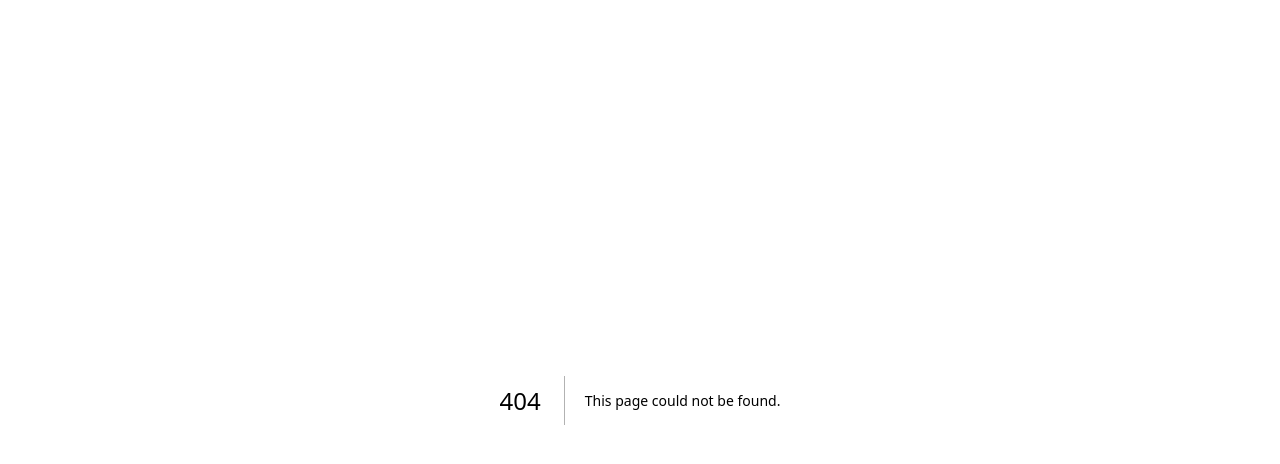
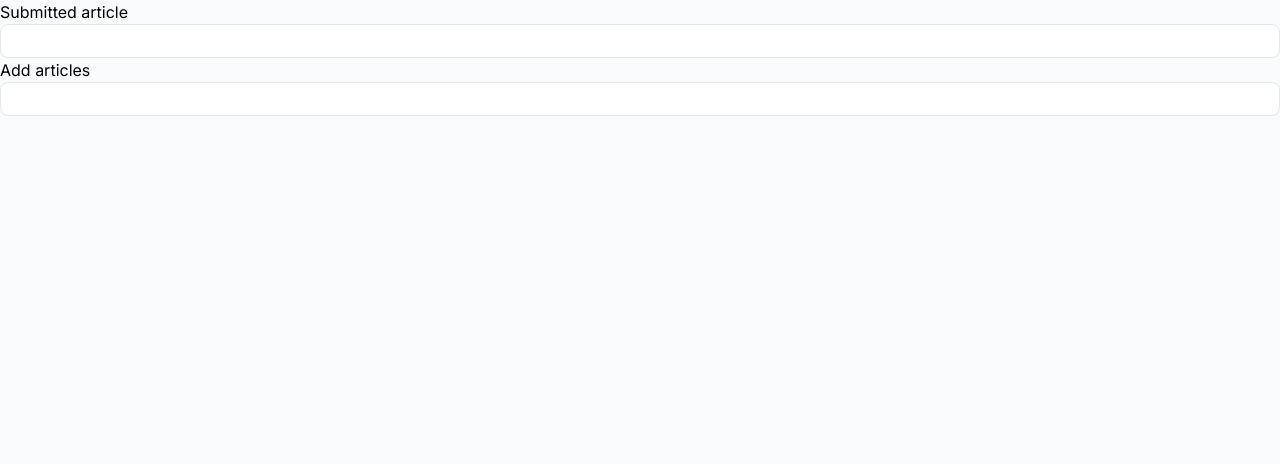
Before and after one commit to fru2/uni-next, a Next.js app: page /pages/facultyPanel in a window 1280 px wide. Before the commit this address had no page. Shown: the top 464 px of the page. Built offline with nearby package versions, Linux system fonts and the light colour scheme.

Commit message:
Faculty page init

```diff
--- /dev/null
+++ b/app/components/ArticleInputField.js
@@ -0,0 +1,10 @@
+import React from 'react'
+
+export default function ArticleInputField({label, required}) {
+  return (
+    <div>
+        <span>{label}</span>
+
+    </div>
+  )
+}
--- /dev/null
+++ b/app/pages/facultyPanel/page.js
@@ -0,0 +1,22 @@
+import React from 'react';
+import CardContainer from '@/app/components/CardContainer';
+
+export default function page() {
+  return (
+    <>
+        <h3>Submitted article</h3>
+        <CardContainer disableHover='1'>
+            <table>
+                <tr>
+                    {/* TODO: Fetch submitted articles form the database and run map from the fetched list*/}
+                </tr>
+            </table>
+        </CardContainer>
+
+        <h3>Add articles</h3>
+        <CardContainer disableHover='1'>
+            <div></div>
+        </CardContainer>
+    </>
+  )
+}
```
